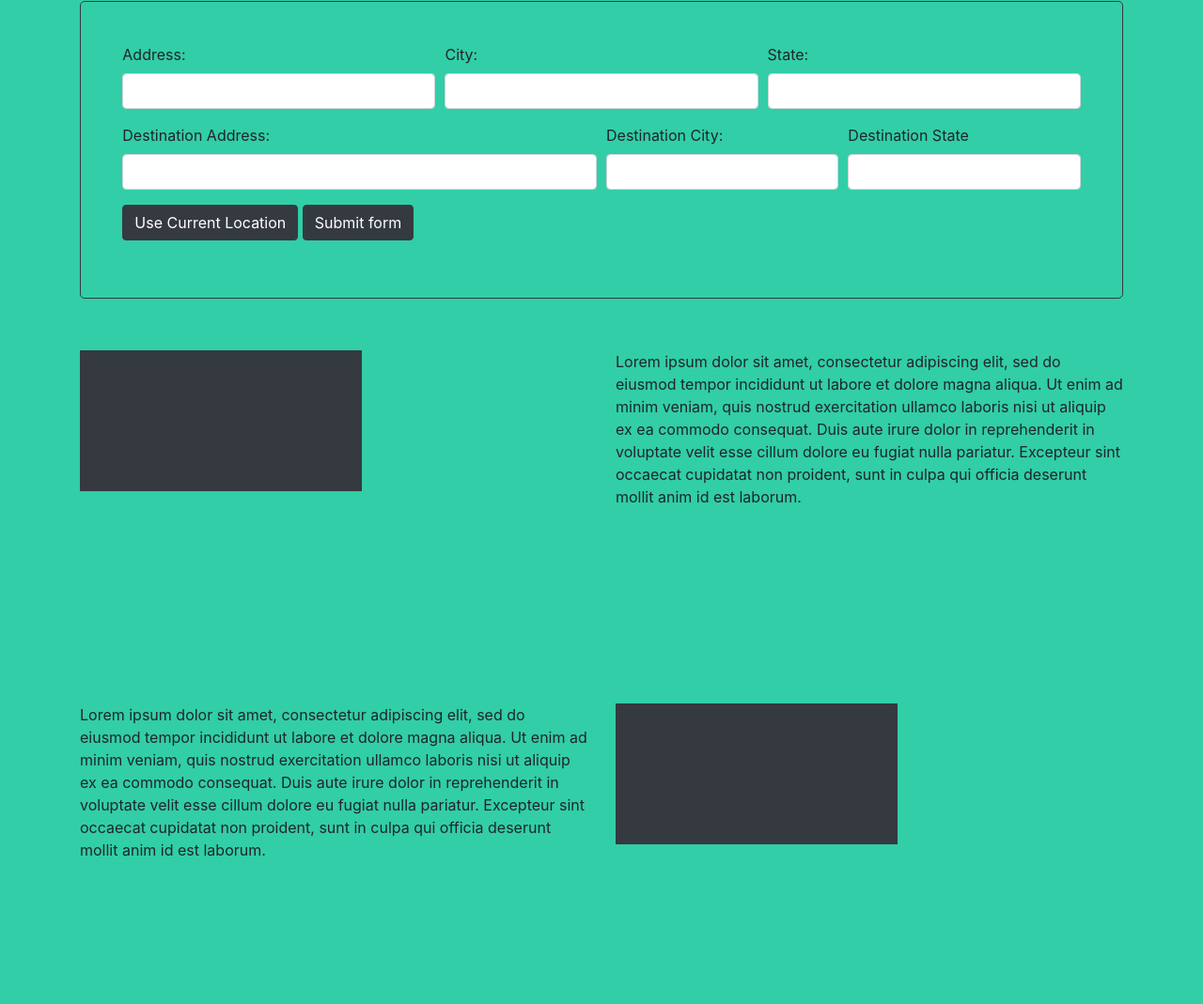
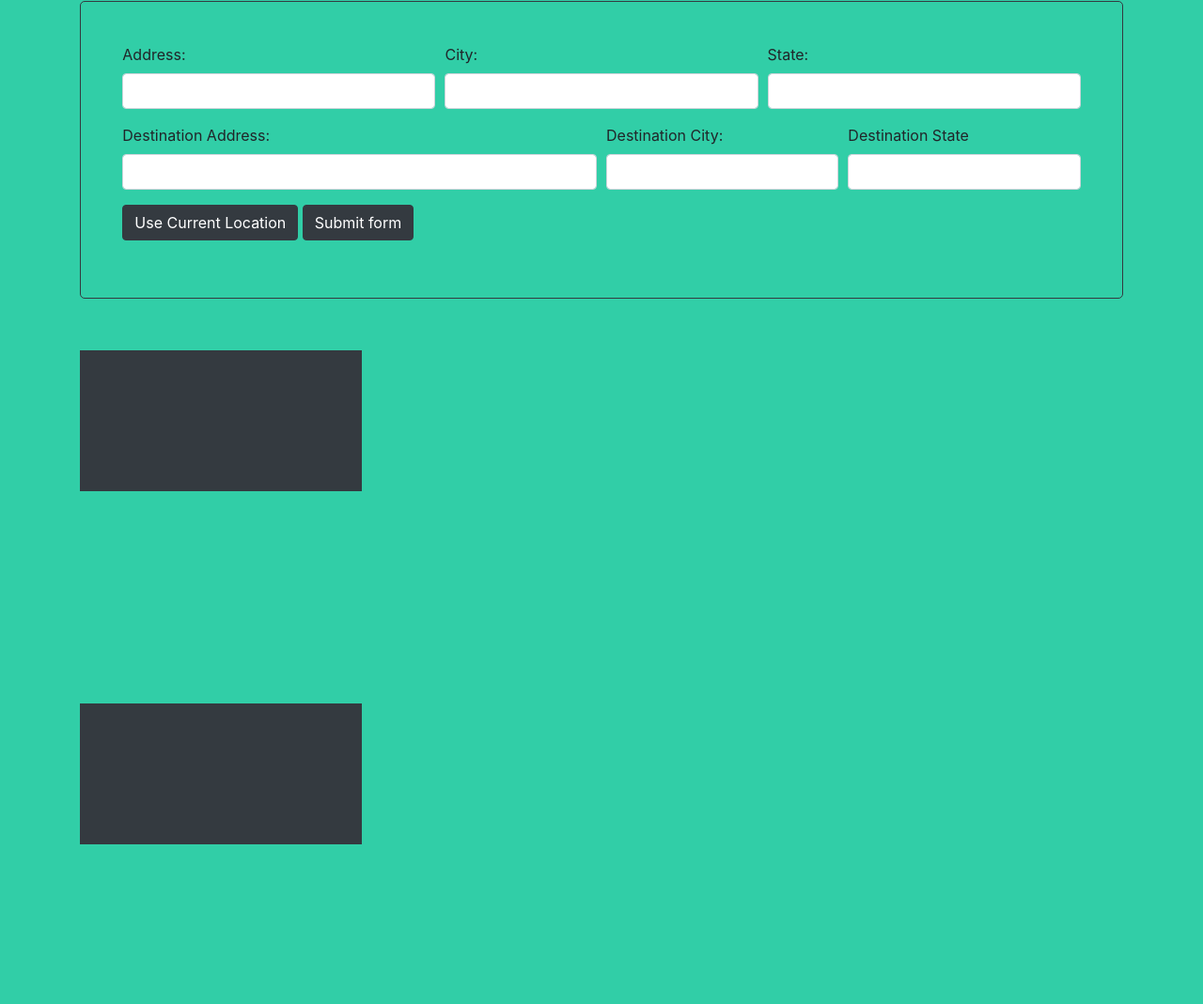
Before and after one commit to maddiedeming/1-2-Ride, a plain HTML site: page public/index.html in a window 1280 px wide. Shown: the part 166-1235 px from the top of the page at 94% size. Drawn offline with nearby package versions, Linux system fonts and the light colour scheme.

Commit message:
removed unneeded P tags

```diff
--- a/public/index.html
+++ b/public/index.html
@@ -117,29 +117,9 @@
             <div class="chart-container col" style="position: relative; height:40vh; width:80vw">
                 <canvas id="line-chart"></canvas>
             </div>
-            <p class="col">
-                Lorem ipsum dolor sit amet, consectetur adipiscing elit,
-                sed do eiusmod tempor incididunt ut labore et dolore
-                magna aliqua. Ut enim ad minim veniam, quis nostrud
-                exercitation ullamco laboris nisi ut aliquip ex ea commodo
-                consequat. Duis aute irure dolor in reprehenderit in voluptate
-                velit esse cillum dolore eu fugiat nulla pariatur.
-                Excepteur sint occaecat cupidatat non proident, sunt
-                in culpa qui officia deserunt mollit anim id est laborum.
-            </p>
         </section>
 
         <section class="row chart-section">
-            <p class="col">
-                    Lorem ipsum dolor sit amet, consectetur adipiscing elit,
-                    sed do eiusmod tempor incididunt ut labore et dolore
-                    magna aliqua. Ut enim ad minim veniam, quis nostrud
-                    exercitation ullamco laboris nisi ut aliquip ex ea commodo
-                    consequat. Duis aute irure dolor in reprehenderit in voluptate
-                    velit esse cillum dolore eu fugiat nulla pariatur.
-                    Excepteur sint occaecat cupidatat non proident, sunt
-                    in culpa qui officia deserunt mollit anim id est laborum.
-                </p>
             <div class="chart-container col" style="position: relative; height:40vh; width:80vw">
                 <canvas id="dough-chart"></canvas>
             </div>
```
